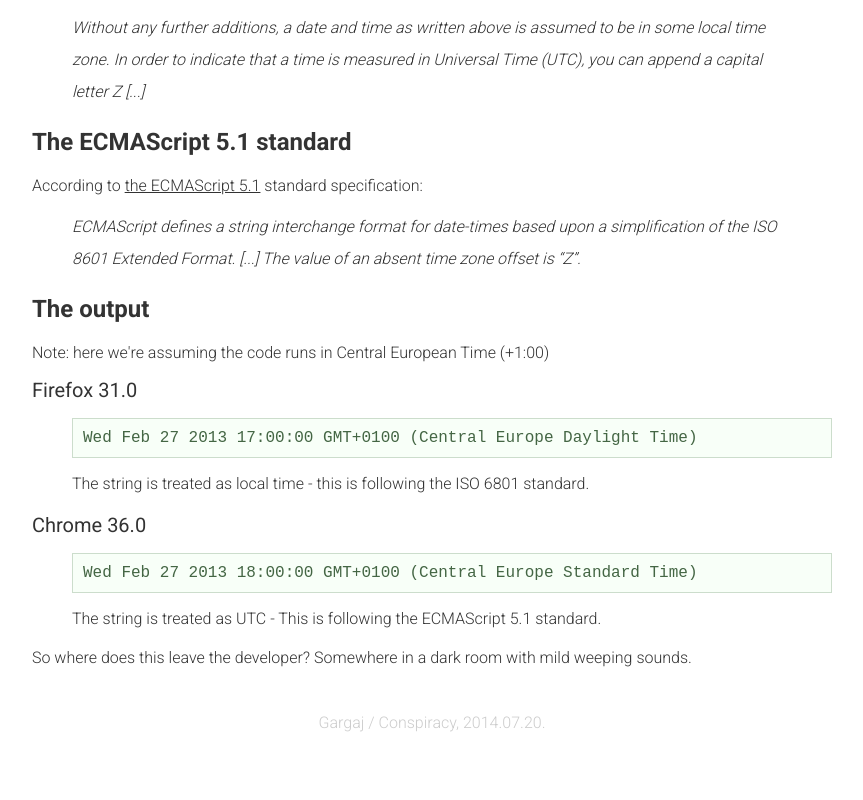
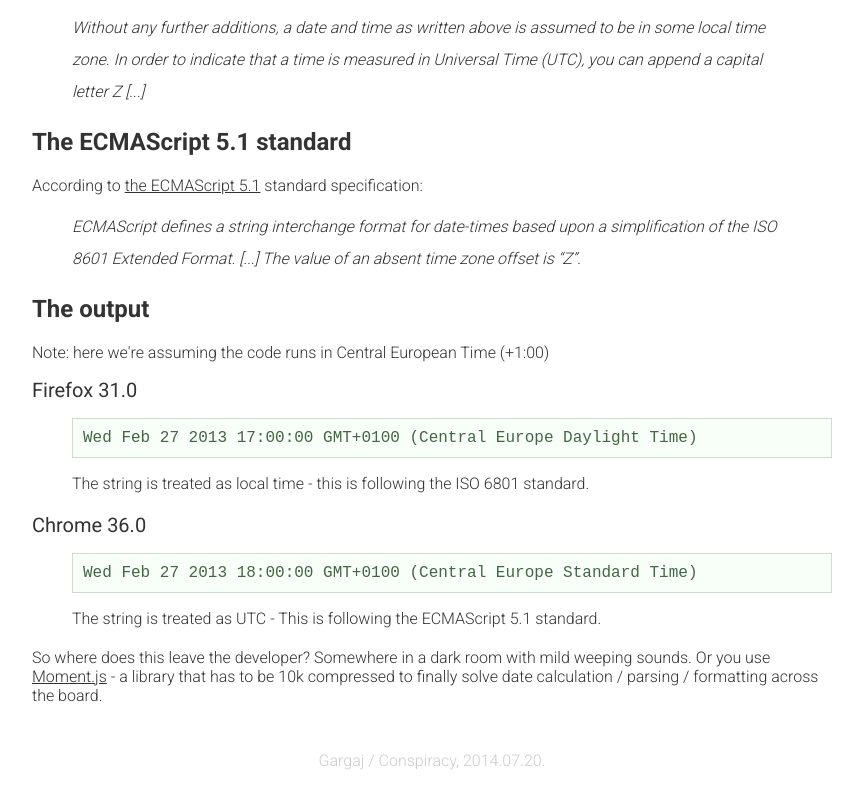
Before and after one commit to Gargaj/Gargaj.github.io, a plain HTML site: page date-parsing-chrome-ff/index.html in a window 1280 px wide. Shown: the part 310-1110 px from the top of the page, without its empty margins (208-1071 px from the left). Before the commit the page ends 1072 px from the top, so only its background shows below. Drawn offline with Linux system fonts and the light colour scheme; a web font is replaced by a local one.

Commit message:
add moment.js

```diff
--- a/date-parsing-chrome-ff/index.html
+++ b/date-parsing-chrome-ff/index.html
@@ -101,6 +101,8 @@ Note: here we're assuming the code runs in Central European Time (+1:00)
 
 <p>
 So where does this leave the developer? Somewhere in a dark room with mild weeping sounds.
+Or you use <a href="http://momentjs.com/">Moment.js</a> - a library that has to be 10k compressed to
+finally solve date calculation / parsing / formatting across the board.
 </p>
 
 <footer>
```
